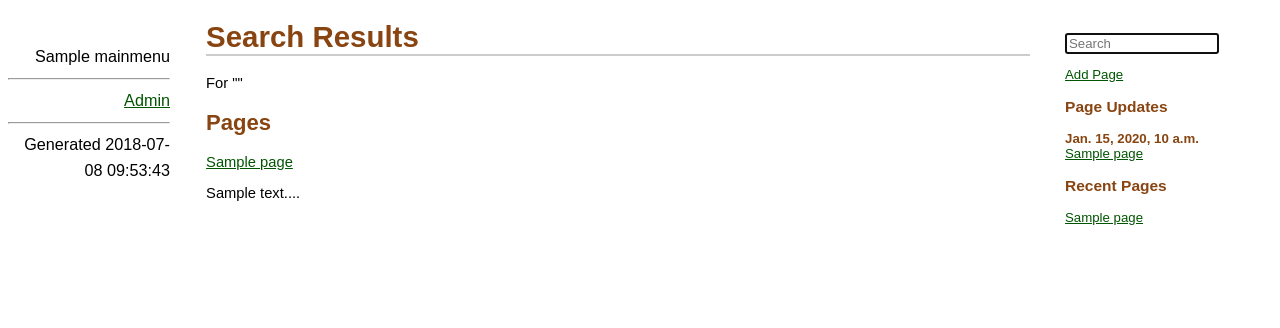
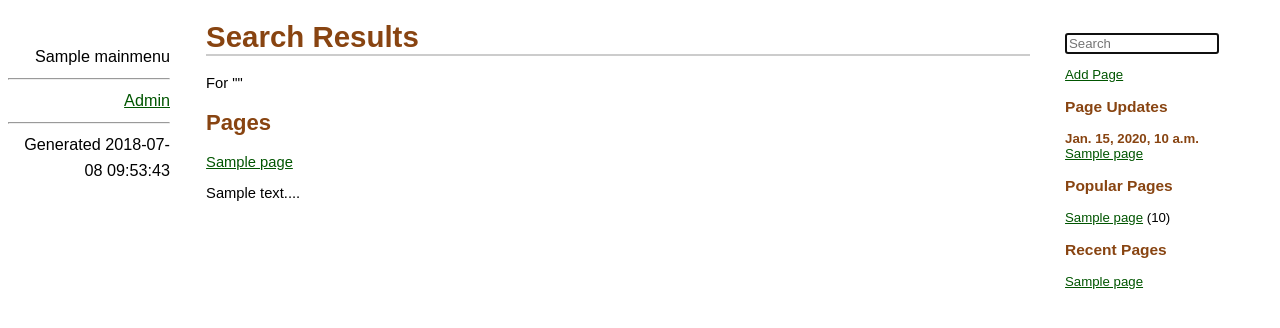
Before and after one commit to ahernp/DMCM, a Django app: template core/templates/core/search.html in a window 1280 px wide. Shown: the top 328 px of the page. Run offline with Django 3.2, Linux system fonts and the light colour scheme; the template is opened without the code that fills it: most values are stand-ins (such as "Sample title", 1, 10 or a date in 2020).

Commit message:
Show most popular pages in sidebar

```diff
--- a/project/templates/base.html
+++ b/project/templates/base.html
@@ -43,6 +43,10 @@
                    <p><a href="{% url 'page-detail' page.slug %}">{{ page.title }}</a></p>
                 {% endfor %}
             {% endfor %}
+            <h3>Popular Pages</h3>
+            {% for page in sidebar.popular %}
+            <p><a href="{% url 'page-detail' page.page__slug %}">{{ page.page__title }}</a> ({{ page.total }})</p>
+            {% endfor %}
             <h3>Recent Pages</h3>
             {% for page in sidebar.recent %}
                 <p><a href="{% url 'page-detail' page.slug %}">{{ page.title }}</a></p>
```
Also changed, not shown: core/context_processors.py (+6 -1 lines).
